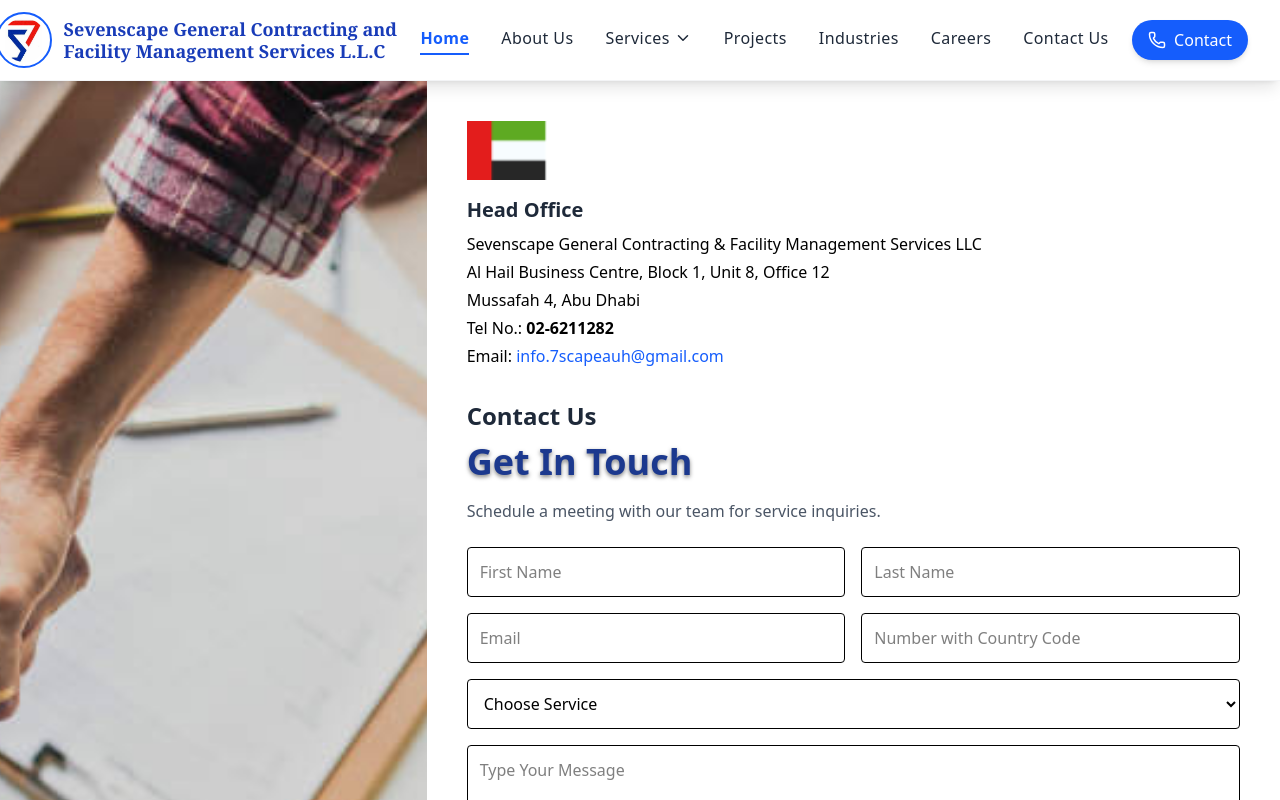
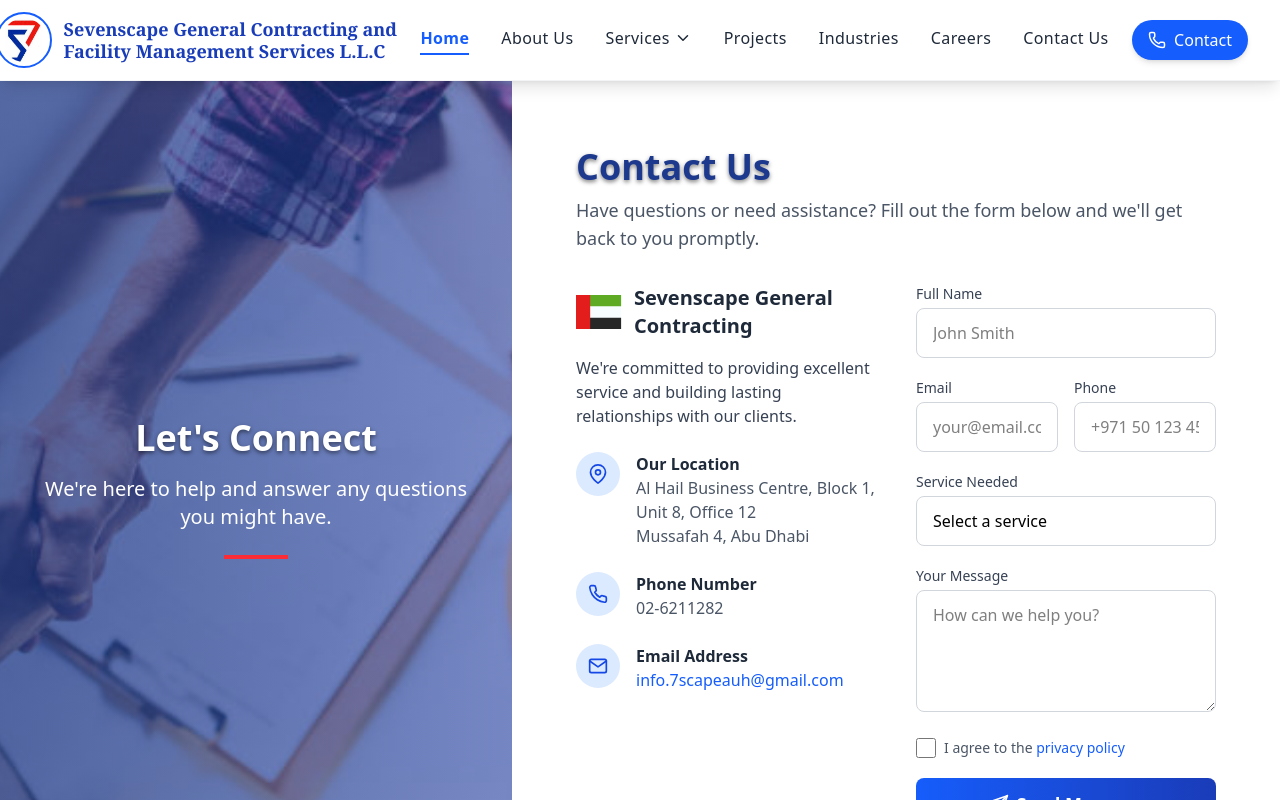
Before and after one commit to farhanparru/SevenscapeGeneralContracting-LLC, a React (Vite) app: page /Contact in a window 1280 px wide. Shown: the top 800 px of the page. Built offline with nearby package versions, Linux system fonts and the light colour scheme.

Commit message:
Contact use page desigen change

```diff
--- a/src/Components/ContactUs.jsx
+++ b/src/Components/ContactUs.jsx
@@ -1,7 +1,8 @@
 import React from 'react';
 import uaeFlag from '../assets/logoImages/image.png';
 import contactBanner from '../assets/Images/istockphoto-1194098130-612x612.png';
-import { motion } from 'framer-motion'; // For animations
+import { motion } from 'framer-motion';
+import { FiMail, FiPhone, FiMapPin, FiSend } from 'react-icons/fi';
 
 const ContactUs = () => {
   // Animation variants
@@ -11,7 +12,7 @@
       opacity: 1,
       transition: {
         staggerChildren: 0.1,
-        delayChildren: 0.3
+        delayChildren: 0.2
       }
     }
   };
@@ -22,149 +23,227 @@
       y: 0,
       opacity: 1,
       transition: {
+        type: "spring",
+        stiffness: 100,
+        damping: 10,
         duration: 0.5
       }
     }
   };
 
+  const fadeIn = {
+    hidden: { opacity: 0 },
+    visible: { opacity: 1, transition: { duration: 0.8 } }
+  };
+
   return (
-    <div className="flex flex-col lg:flex-row min-h-screen">
-      {/* Left Side - Smaller Banner Image */}
-      <div className="lg:w-1/3 w-full h-64 lg:h-auto">
-        <motion.img
+    <div className="flex flex-col lg:flex-row min-h-screen bg-gray-50">
+      {/* Left Side - Banner Image with Overlay */}
+      <motion.div
+        className="lg:w-2/5 w-full h-64 lg:h-auto relative"
+        initial="hidden"
+        animate="visible"
+        variants={fadeIn}
+      >
+        <img
           src={contactBanner}
           alt="Contact Visual"
           className="w-full h-full object-cover"
-          initial={{ opacity: 0, x: -50 }}
-          animate={{ opacity: 1, x: 0 }}
-          transition={{ duration: 0.8 }}
         />
+        <div className="absolute inset-0 bg-gradient-to-r from-blue-900/70 to-blue-800/50 flex items-center justify-center">
+          <motion.div
+            className="text-white p-8 text-center"
+            initial={{ opacity: 0, y: 20 }}
+            animate={{ opacity: 1, y: 0 }}
+            transition={{ delay: 0.4 }}
+          >
+            <h2 className="text-3xl md:text-4xl font-bold mb-4">Let's Connect</h2>
+            <p className="text-lg md:text-xl mb-6">We're here to help and answer any questions you might have.</p>
+            <div className="flex justify-center">
+              <div className="w-16 h-1 bg-red-500"></div>
             </div>
+          </motion.div>
+        </div>
+      </motion.div>
 
       {/* Right Side - Contact Form and Info */}
       <motion.div
-        className="lg:w-2/3 w-full p-8 md:p-10 bg-white"
+        className="lg:w-3/5 w-full p-8 md:p-12 lg:p-16 bg-white shadow-lg"
         initial="hidden"
         animate="visible"
         variants={containerVariants}
       >
+        {/* Header */}
+        <motion.div variants={itemVariants}>
+          <motion.h1
+            className="text-4xl font-bold text-blue-900 mb-2"
+            whileHover={{ x: 5 }}
+          >
+            Contact Us
+          </motion.h1>
+          <motion.p
+            className="text-gray-600 mb-8 text-lg"
+            initial={{ opacity: 0 }}
+            animate={{ opacity: 1 }}
+            transition={{ delay: 0.3 }}
+          >
+            Have questions or need assistance? Fill out the form below and we'll get back to you promptly.
+          </motion.p>
+        </motion.div>
+
+        <div className="grid md:grid-cols-2 gap-10">
           {/* Contact Info */}
           <motion.div
-          className="mb-8"
-          variants={itemVariants}
+            className="space-y-6"
+            variants={containerVariants}
           >
+            <motion.div variants={itemVariants}>
+              <div className="flex items-center mb-4">
                 <motion.img
                   src={uaeFlag}
                   alt="UAE Flag"
-            className="w-20 h-auto mb-4"
-            whileHover={{ scale: 1.05 }}
+                  className="w-12 h-auto mr-3"
+                  whileHover={{ rotate: [0, 5, -5, 0] }}
                 />
-          <h3 className="text-xl font-semibold text-gray-800 mb-2">Head Office</h3>
-          <p className="mb-1 font-medium">Sevenscape General Contracting & Facility Management Services LLC</p>
-          <p className="mb-1">Al Hail Business Centre, Block 1, Unit 8, Office 12</p>
-          <p className="mb-1">Mussafah 4, Abu Dhabi</p>
-          <p className="mb-1">Tel No.: <span className="font-semibold">02-6211282</span></p>
-          <p>Email: <a href="mailto:info.7scapeauh@gmail.com" className="text-blue-600 hover:underline">info.7scapeauh@gmail.com</a></p>
+                <h3 className="text-xl font-bold text-gray-800">Sevenscape General Contracting</h3>
+              </div>
+              <p className="text-gray-700 mb-6">We're committed to providing excellent service and building lasting relationships with our clients.</p>
+            </motion.div>
+
+            <motion.div
+              className="flex items-start"
+              variants={itemVariants}
+            >
+              <div className="bg-blue-100 p-3 rounded-full mr-4">
+                <FiMapPin className="text-blue-700 text-xl" />
+              </div>
+              <div>
+                <h4 className="font-semibold text-gray-800">Our Location</h4>
+                <p className="text-gray-600">Al Hail Business Centre, Block 1, Unit 8, Office 12</p>
+                <p className="text-gray-600">Mussafah 4, Abu Dhabi</p>
+              </div>
+            </motion.div>
+
+            <motion.div
+              className="flex items-start"
+              variants={itemVariants}
+            >
+              <div className="bg-blue-100 p-3 rounded-full mr-4">
+                <FiPhone className="text-blue-700 text-xl" />
+              </div>
+              <div>
+                <h4 className="font-semibold text-gray-800">Phone Number</h4>
+                <p className="text-gray-600">02-6211282</p>
+              </div>
+            </motion.div>
+
+            <motion.div
+              className="flex items-start"
+              variants={itemVariants}
+            >
+              <div className="bg-blue-100 p-3 rounded-full mr-4">
+                <FiMail className="text-blue-700 text-xl" />
+              </div>
+              <div>
+                <h4 className="font-semibold text-gray-800">Email Address</h4>
+                <a href="mailto:info.7scapeauh@gmail.com" className="text-blue-600 hover:underline">
+                  info.7scapeauh@gmail.com
+                </a>
+              </div>
+            </motion.div>
           </motion.div>
 
           {/* Contact Form */}
           <motion.div variants={itemVariants}>
-          <motion.h2
-            className="text-2xl font-semibold text-gray-800"
-            whileHover={{ scale: 1.01 }}
-          >
-            Contact Us
-          </motion.h2>
-          <motion.h1
-            className="text-4xl font-bold text-blue-900 mt-2 mb-4"
-            initial={{ opacity: 0 }}
-            animate={{ opacity: 1 }}
-            transition={{ delay: 0.2 }}
-          >
-            Get In Touch
-          </motion.h1>
-          <motion.p
-            className="text-gray-600 mb-6"
-            initial={{ opacity: 0 }}
-            animate={{ opacity: 1 }}
-            transition={{ delay: 0.3 }}
-          >
-            Schedule a meeting with our team for service inquiries.
-          </motion.p>
-
             <motion.form
-            className="space-y-4"
+              className="space-y-5"
               variants={containerVariants}
             >
+              <motion.div variants={itemVariants}>
+                <label htmlFor="name" className="block text-sm font-medium text-gray-700 mb-1">Full Name</label>
+                <input
+                  type="text"
+                  id="name"
+                  placeholder="John Smith"
+                  className="w-full px-4 py-3 border border-gray-300 rounded-lg focus:ring-2 focus:ring-blue-500 focus:border-transparent transition-all"
+                />
+              </motion.div>
+
               <div className="grid grid-cols-1 md:grid-cols-2 gap-4">
-              <motion.input
-                type="text"
-                placeholder="First Name"
-                className="border p-3 rounded w-full focus:ring-2 focus:ring-blue-500 focus:border-transparent"
-                variants={itemVariants}
-                whileFocus={{ scale: 1.01 }}
+                <motion.div variants={itemVariants}>
+                  <label htmlFor="email" className="block text-sm font-medium text-gray-700 mb-1">Email</label>
+                  <input
+                    type="email"
+                    id="email"
+                    placeholder="your@email.com"
+                    className="w-full px-4 py-3 border border-gray-300 rounded-lg focus:ring-2 focus:ring-blue-500 focus:border-transparent transition-all"
                   />
-              <motion.input
-                type="text"
-                placeholder="Last Name"
-                className="border p-3 rounded w-full focus:ring-2 focus:ring-blue-500 focus:border-transparent"
-                variants={itemVariants}
-                whileFocus={{ scale: 1.01 }}
+                </motion.div>
+                <motion.div variants={itemVariants}>
+                  <label htmlFor="phone" className="block text-sm font-medium text-gray-700 mb-1">Phone</label>
+                  <input
+                    type="tel"
+                    id="phone"
+                    placeholder="+971 50 123 4567"
+                    className="w-full px-4 py-3 border border-gray-300 rounded-lg focus:ring-2 focus:ring-blue-500 focus:border-transparent transition-all"
                   />
+                </motion.div>
               </div>
-            <div className="grid grid-cols-1 md:grid-cols-2 gap-4">
-              <motion.input
-                type="email"
-                placeholder="Email"
-                className="border p-3 rounded w-full focus:ring-2 focus:ring-blue-500 focus:border-transparent"
-                variants={itemVariants}
-                whileFocus={{ scale: 1.01 }}
-              />
-              <motion.input
-                type="text"
-                placeholder="Number with Country Code"
-                className="border p-3 rounded w-full focus:ring-2 focus:ring-blue-500 focus:border-transparent"
-                variants={itemVariants}
-                whileFocus={{ scale: 1.01 }}
-              />
-            </div>
-            <motion.select
-              className="border p-3 rounded w-full focus:ring-2 focus:ring-blue-500 focus:border-transparent"
-              variants={itemVariants}
-              whileFocus={{ scale: 1.01 }}
+
+              <motion.div variants={itemVariants}>
+                <label htmlFor="service" className="block text-sm font-medium text-gray-700 mb-1">Service Needed</label>
+                <select
+                  id="service"
+                  className="w-full px-4 py-3 border border-gray-300 rounded-lg focus:ring-2 focus:ring-blue-500 focus:border-transparent transition-all appearance-none"
                 >
-              <option>Choose Service</option>
+                  <option>Select a service</option>
                   <option>Facility Management</option>
                   <option>General Contracting</option>
-            </motion.select>
-            <motion.textarea
-              placeholder="Type Your Message"
-              rows="5"
-              className="border p-3 rounded w-full focus:ring-2 focus:ring-blue-500 focus:border-transparent"
-              variants={itemVariants}
-              whileFocus={{ scale: 1.01 }}
-            />
+                  <option>Maintenance Services</option>
+                  <option>Consultation</option>
+                  <option>Other</option>
+                </select>
+              </motion.div>
+
+              <motion.div variants={itemVariants}>
+                <label htmlFor="message" className="block text-sm font-medium text-gray-700 mb-1">Your Message</label>
+                <textarea
+                  id="message"
+                  rows="4"
+                  placeholder="How can we help you?"
+                  className="w-full px-4 py-3 border border-gray-300 rounded-lg focus:ring-2 focus:ring-blue-500 focus:border-transparent transition-all"
+                ></textarea>
+              </motion.div>
+
               <motion.div
-              className="flex items-center space-x-2"
+                className="flex items-center"
                 variants={itemVariants}
               >
-              <input type="checkbox" id="captcha" className="h-5 w-5" />
-              <label htmlFor="captcha">I'm not a robot</label>
+                <input
+                  type="checkbox"
+                  id="agree"
+                  className="h-5 w-5 text-blue-600 rounded focus:ring-blue-500"
+                />
+                <label htmlFor="agree" className="ml-2 text-sm text-gray-600">
+                  I agree to the <a href="#" className="text-blue-600 hover:underline">privacy policy</a>
+                </label>
               </motion.div>
+
               <motion.button
                 type="submit"
-              className="bg-red-500 hover:bg-red-600 text-white px-6 py-3 rounded-lg font-medium text-lg w-full md:w-auto"
-              variants={itemVariants}
+                className="w-full bg-gradient-to-r from-blue-600 to-blue-800 text-white px-6 py-3 rounded-lg font-semibold text-lg flex items-center justify-center space-x-2 hover:from-blue-700 hover:to-blue-900 transition-all"
                 whileHover={{
                   scale: 1.02,
-                boxShadow: "0px 5px 15px rgba(239, 68, 68, 0.4)"
+                  boxShadow: "0 10px 20px rgba(59, 130, 246, 0.25)"
                 }}
                 whileTap={{ scale: 0.98 }}
               >
-              Submit
+                <FiSend className="text-xl" />
+                <span>Send Message</span>
               </motion.button>
             </motion.form>
           </motion.div>
+        </div>
       </motion.div>
     </div>
   );
```
Lines whose indentation alone changed are shown as unchanged.
